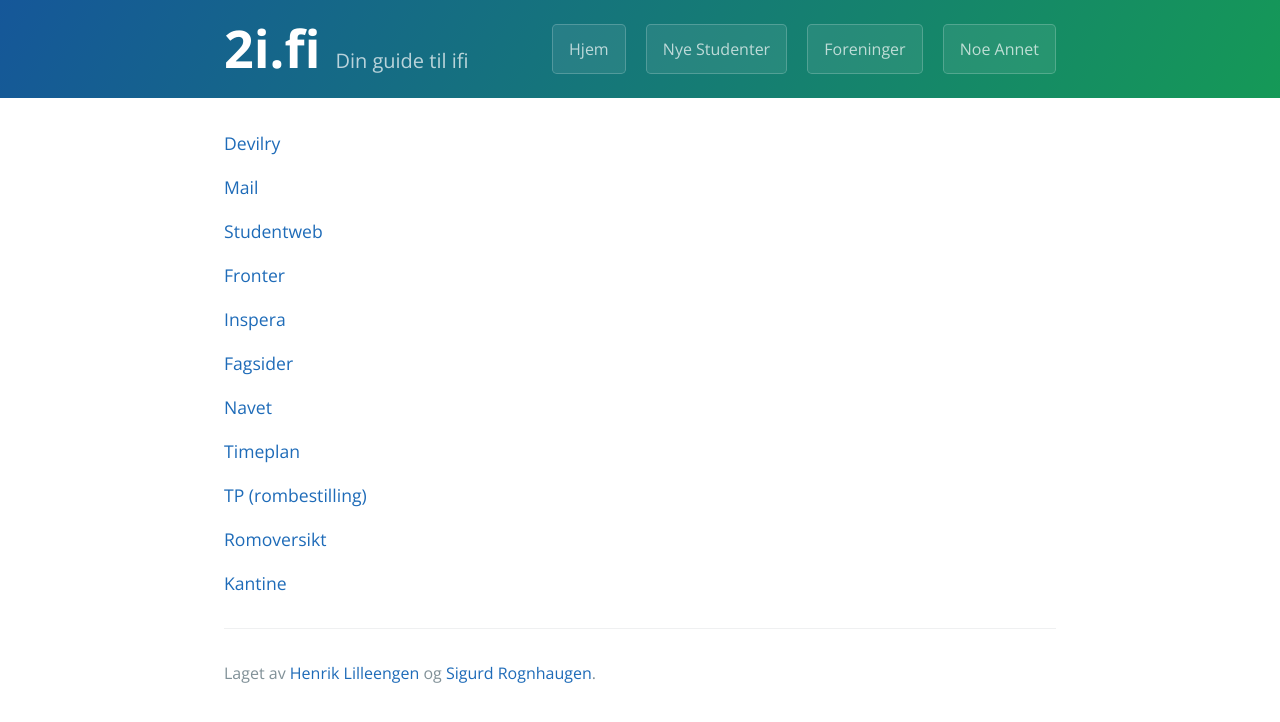
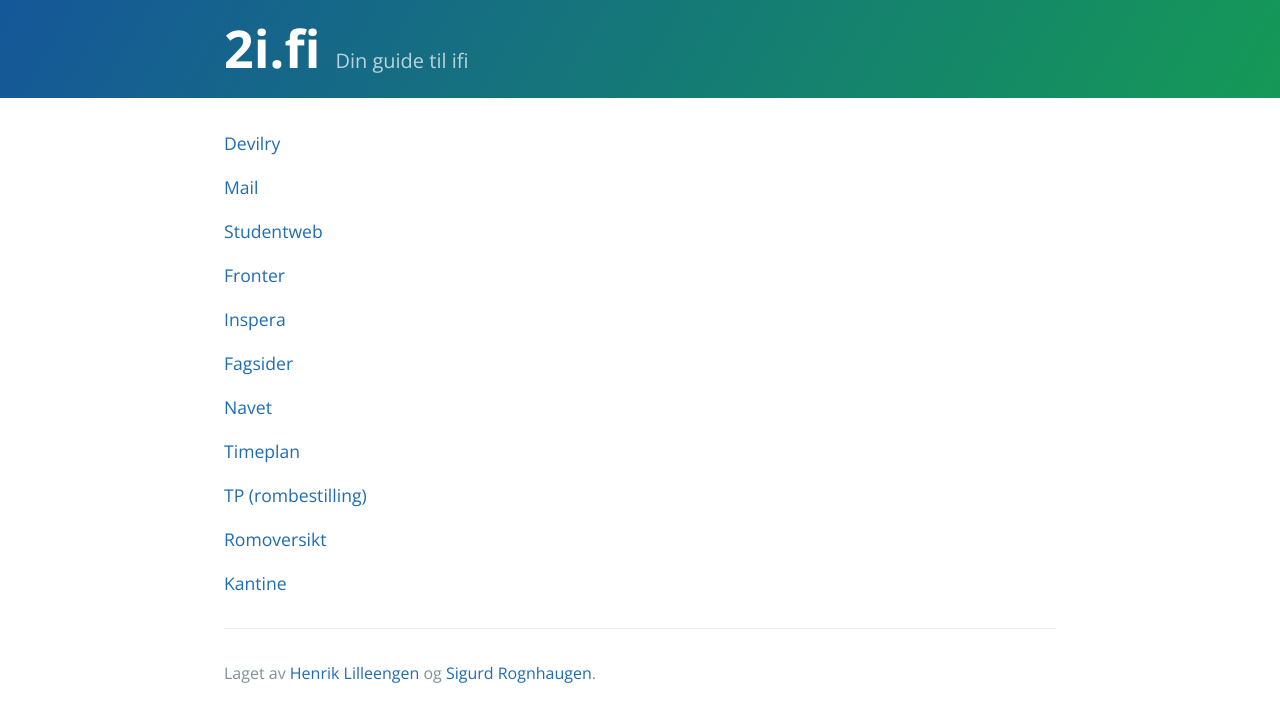
Before and after one commit to cybernetisk/2ifi.github.io, a Jekyll site: the page built from index.md, in a window 1280 px wide. Shown: the top 722 px of the page. Built offline with Jekyll 4.4.1, drawn with Linux system fonts in a browser that asks for light colours; our own code applies the rules of GitHub Pages for plain Markdown files.

Commit message:
Update _config.yml

```diff
--- a/_config.yml
+++ b/_config.yml
@@ -1,12 +1,3 @@
 theme: jekyll-theme-cayman
 title: 2i.fi
 description: Din guide til ifi
-links:
-  - link: /
-    lable: Hjem
-  - link: nye-studenter
-    lable: Nye Studenter
-  - link: foreninger
-    lable: Foreninger
-  - link: noe-annet
-    lable: Noe Annet
```
